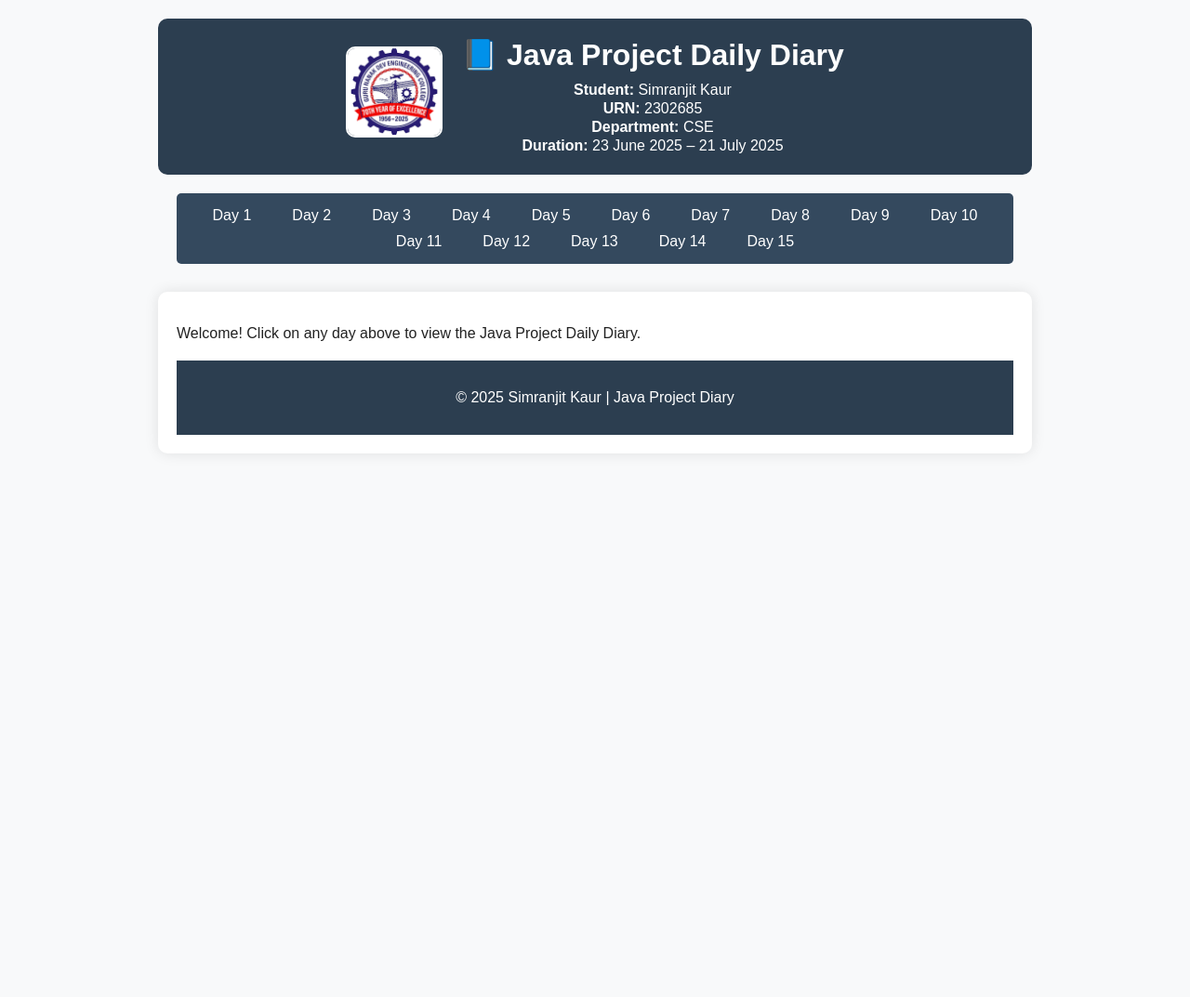
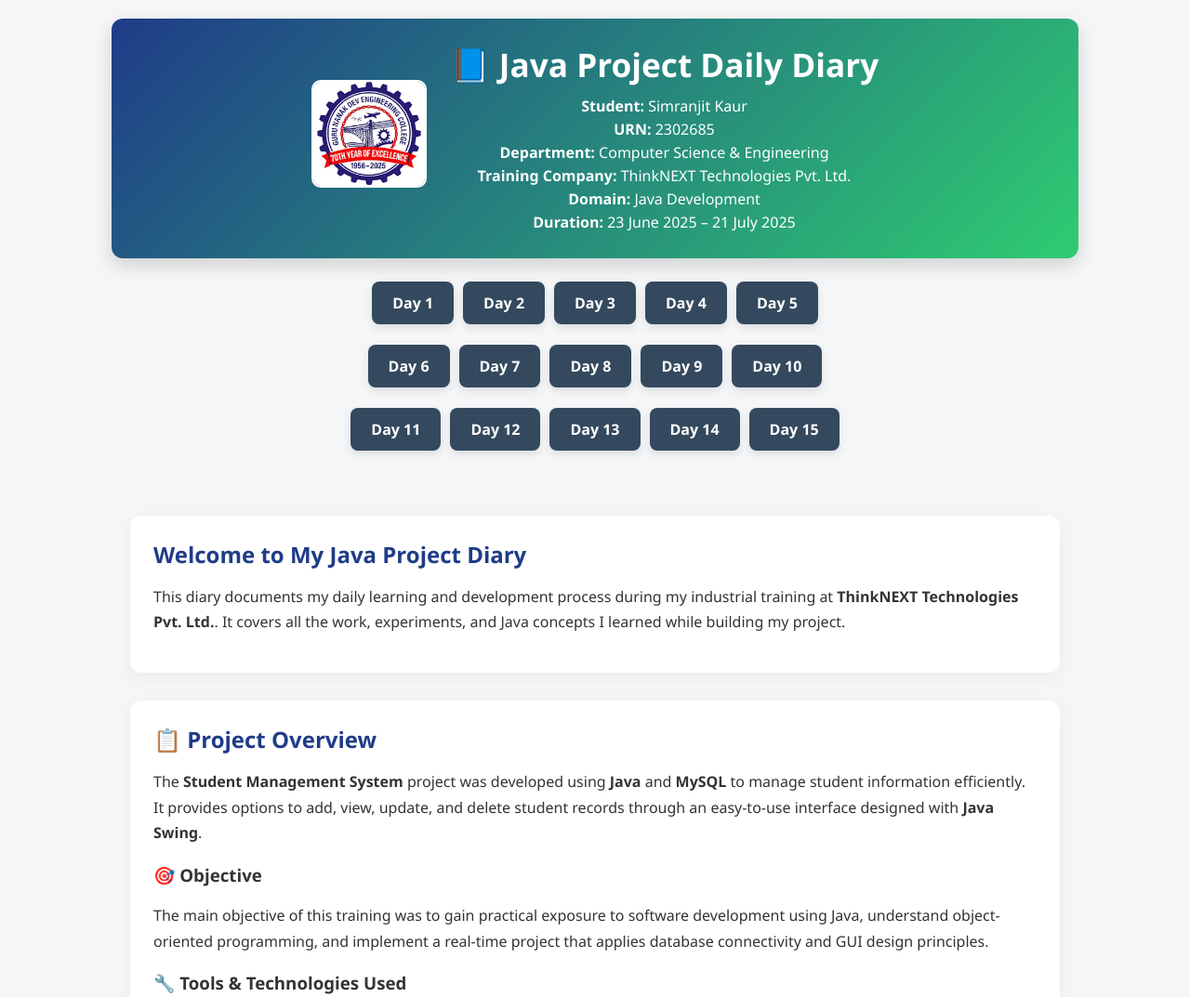
Before and after one commit to SimranjitKaur543/Java-Project, a plain HTML site: page index.html in a window 1280 px wide. Shown: the top 1073 px of the page at 93% size. Before the commit the page ends 800 px from the top, so only its background shows below. Drawn offline with Linux system fonts and the light colour scheme.

Commit message:
Update index.html

```diff
--- a/index.html
+++ b/index.html
@@ -1,55 +1,280 @@
 <!DOCTYPE html>
-
 <html lang="en">
 <head>
-  <meta charset="UTF-8">
-  <meta name="viewport" content="width=device-width, initial-scale=1.0">
-  <title>Java Project Daily Diary</title>
-  <link rel="stylesheet" href="style.css">
+  <meta charset="UTF-8" />
+  <meta name="viewport" content="width=device-width, initial-scale=1.0" />
+  <title>Java Project Daily Diary | Simranjit Kaur</title>
+
+  <style>
+    /* Body */
+    body {
+      font-family: 'Segoe UI', Tahoma, Geneva, Verdana, sans-serif;
+      background-color: #f4f6f8;
+      margin: 0;
+      color: #333;
+    }
+
+    /* Header */
+    .project-header {
+      display: flex;
+      flex-wrap: wrap;
+      align-items: center;
+      justify-content: center;
+      background: linear-gradient(135deg, #1f3c88, #2ecc71);
+      color: white;
+      padding: 25px 20px;
+      border-radius: 12px;
+      max-width: 1000px;
+      margin: 20px auto;
+      box-shadow: 0 8px 20px rgba(0,0,0,0.15);
+      text-align: center;
+    }
+
+    .project-header .college-logo {
+      width: 120px;
+      height: auto;
+      margin-right: 25px;
+      border-radius: 10px;
+      border: 2px solid white;
+      margin-bottom: 10px;
+    }
+
+    .project-header .project-info h1 {
+      margin: 0 0 10px 0;
+      font-size: 2.2rem;
+      font-weight: 700;
+    }
+
+    .project-header .project-info p {
+      margin: 3px 0;
+      font-size: 1rem;
+    }
+
+    /* Navigation buttons */
+    nav {
+      max-width: 1000px;
+      margin: 0 auto 40px auto;
+      text-align: center;
+    }
+
+    .day-buttons {
+      display: flex;
+      justify-content: center;
+      flex-wrap: wrap;
+      margin-bottom: 12px;
+    }
+
+    .day-buttons a {
+      background-color: #34495e;
+      color: white;
+      text-decoration: none;
+      padding: 12px 22px;
+      margin: 5px;
+      border-radius: 8px;
+      font-weight: bold;
+      font-size: 1rem;
+      transition: all 0.3s ease;
+      box-shadow: 0 4px 10px rgba(0,0,0,0.1);
+    }
+
+    .day-buttons a:hover {
+      background-color: #2ecc71;
+      transform: translateY(-3px) scale(1.05);
+      box-shadow: 0 6px 15px rgba(0,0,0,0.15);
+    }
+
+    /* Main content */
+    main {
+      max-width: 1000px;
+      margin: 0 auto 40px auto;
+      padding: 25px 20px;
+    }
+
+    section {
+      background-color: #fff;
+      padding: 25px;
+      border-radius: 12px;
+      box-shadow: 0 5px 20px rgba(0,0,0,0.05);
+      margin-bottom: 30px;
+      transition: transform 0.2s;
+    }
+
+    section:hover {
+      transform: translateY(-2px);
+    }
+
+    main h2 {
+      color: #1f3c88;
+      margin-top: 0;
+      margin-bottom: 15px;
+    }
+
+    main p, main li {
+      line-height: 1.7;
+      font-size: 1rem;
+    }
+
+    main ul {
+      padding-left: 20px;
+    }
+
+    /* Project Documents / Downloads section */
+    .files {
+      text-align: center;
+    }
+
+    .files ul {
+      list-style: none;
+      padding: 0;
+      display: flex;
+      justify-content: center;
+      flex-wrap: wrap;
+    }
+
+    .files ul li {
+      margin: 10px 15px;
+    }
+
+    .files ul li a {
+      display: inline-block;
+      background-color: #2980b9;
+      color: white;
+      padding: 12px 25px;
+      border-radius: 10px;
+      text-decoration: none;
+      font-weight: bold;
+      font-size: 1.05rem;
+      transition: all 0.3s ease;
+      box-shadow: 0 4px 10px rgba(0,0,0,0.1);
+    }
+
+    .files ul li a:hover {
+      background-color: #2ecc71;
+      transform: translateY(-3px) scale(1.05);
+      box-shadow: 0 6px 15px rgba(0,0,0,0.15);
+    }
+
+    /* Footer */
+    footer {
+      text-align: center;
+      padding: 18px 0;
+      background-color: #1f3c88;
+      color: white;
+      border-radius: 0 0 12px 12px;
+      font-weight: bold;
+      box-shadow: 0 -5px 20px rgba(0,0,0,0.05);
+      margin-top: 20px;
+    }
+
+    /* Responsive */
+    @media (max-width: 768px) {
+      .project-header {
+        flex-direction: column;
+      }
+      .project-header .college-logo {
+        margin-right: 0;
+      }
+      .day-buttons a {
+        padding: 10px 15px;
+        font-size: 0.95rem;
+      }
+    }
+  </style>
 </head>
+
 <body>
-  <!-- Header with college logo and info -->
+  <!-- Header Section -->
   <header class="project-header">
-    <img src="college_logo.png" alt="College Logo" class="college-logo">
+    <img src="college_logo.png" alt="College Logo" class="college-logo" />
     <div class="project-info">
       <h1>📘 Java Project Daily Diary</h1>
       <p><strong>Student:</strong> Simranjit Kaur</p>
       <p><strong>URN:</strong> 2302685</p>
-      <p><strong>Department:</strong> CSE</p>
+      <p><strong>Department:</strong> Computer Science & Engineering</p>
+      <p><strong>Training Company:</strong> ThinkNEXT Technologies Pvt. Ltd.</p>
+      <p><strong>Domain:</strong> Java Development</p>
       <p><strong>Duration:</strong> 23 June 2025 – 21 July 2025</p>
     </div>
   </header>
 
-  <!-- Navigation -->
+  <!-- Navigation with day buttons -->
   <nav>
-    <ul>
-      <li><a href="day1.html">Day 1</a></li>
-      <li><a href="day2.html">Day 2</a></li>
-      <li><a href="day3.html">Day 3</a></li>
-      <li><a href="day4.html">Day 4</a></li>
-      <li><a href="day5.html">Day 5</a></li>
-      <li><a href="day6.html">Day 6</a></li>
-      <li><a href="day7.html">Day 7</a></li>
-      <li><a href="day8.html">Day 8</a></li>
-      <li><a href="day9.html">Day 9</a></li>
-      <li><a href="day10.html">Day 10</a></li>
-      <li><a href="day11.html">Day 11</a></li>
-      <li><a href="day12.html">Day 12</a></li>
-      <li><a href="day13.html">Day 13</a></li>
-      <li><a href="day14.html">Day 14</a></li>
-      <li><a href="day15.html">Day 15</a></li>
-    </ul>
+    <div class="day-buttons">
+      <a href="day1.html">Day 1</a>
+      <a href="day2.html">Day 2</a>
+      <a href="day3.html">Day 3</a>
+      <a href="day4.html">Day 4</a>
+      <a href="day5.html">Day 5</a>
+    </div>
+    <div class="day-buttons">
+      <a href="day6.html">Day 6</a>
+      <a href="day7.html">Day 7</a>
+      <a href="day8.html">Day 8</a>
+      <a href="day9.html">Day 9</a>
+      <a href="day10.html">Day 10</a>
+    </div>
+    <div class="day-buttons">
+      <a href="day11.html">Day 11</a>
+      <a href="day12.html">Day 12</a>
+      <a href="day13.html">Day 13</a>
+      <a href="day14.html">Day 14</a>
+      <a href="day15.html">Day 15</a>
+    </div>
   </nav>
 
-  <!-- Main content -->
+  <!-- Main Content -->
   <main>
-    <p>Welcome! Click on any day above to view the Java Project Daily Diary.</p>
+    <section class="welcome">
+      <h2>Welcome to My Java Project Diary</h2>
+      <p>
+        This diary documents my daily learning and development process during my
+        industrial training at <strong>ThinkNEXT Technologies Pvt. Ltd.</strong>.
+        It covers all the work, experiments, and Java concepts I learned while
+        building my project.
+      </p>
+    </section>
 
+    <section class="project-details">
+      <h2>📋 Project Overview</h2>
+      <p>
+        The <strong>Student Management System</strong> project was developed using
+        <strong>Java</strong> and <strong>MySQL</strong> to manage student
+        information efficiently. It provides options to add, view, update, and
+        delete student records through an easy-to-use interface designed with
+        <strong>Java Swing</strong>.
+      </p>
 
+      <h3>🎯 Objective</h3>
+      <p>
+        The main objective of this training was to gain practical exposure to
+        software development using Java, understand object-oriented programming,
+        and implement a real-time project that applies database connectivity and
+        GUI design principles.
+      </p>
+
+      <h3>🔧 Tools & Technologies Used</h3>
+      <ul>
+        <li>Programming Language: Java</li>
+        <li>Database: MySQL</li>
+        <li>Frontend: Java Swing (GUI)</li>
+        <li>IDE: NetBeans / Eclipse</li>
+        <li>Version Control: GitHub</li>
+      </ul>
+    </section>
+
+    <section class="files">
+      <h2>📂 Project Documents</h2>
+      <ul>
+        <li><a href="Training_Report.pdf" target="_blank">📄 Training Report</a></li>
+        <li><a href="Training_Certificate.pdf.pdf" target="_blank">🎓 Training Certificate</a></li>
+      </ul>
+      <p><em>Click the above links to view or download the PDF documents.</em></p>
+    </section>
+  </main>
 
   <!-- Footer -->
   <footer>
-    <p>© 2025 Simranjit Kaur | Java Project Diary</p>
+    <p>© 2025 Simranjit Kaur | Java Project Diary | ThinkNEXT Technologies Pvt. Ltd.</p>
   </footer>
 </body>
 </html>
```
